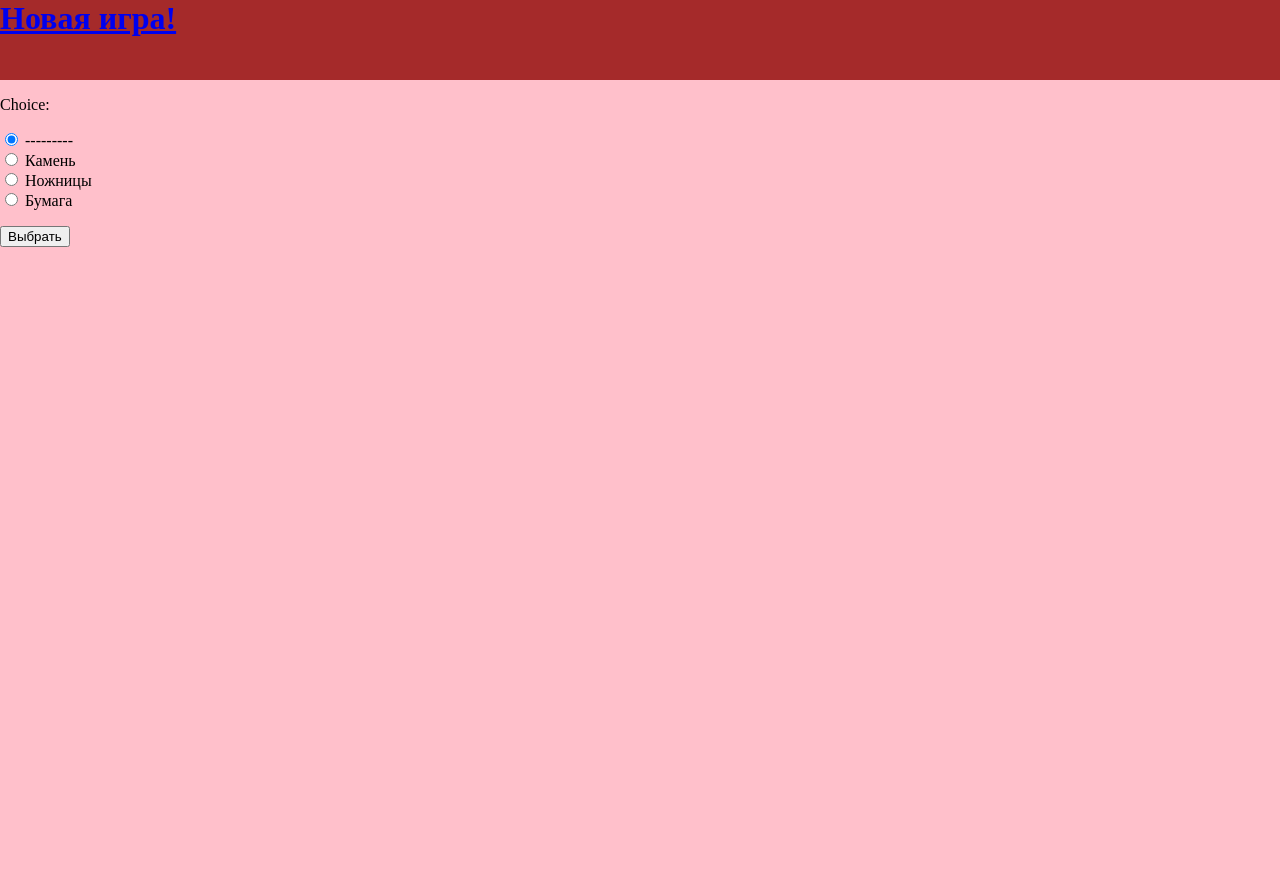
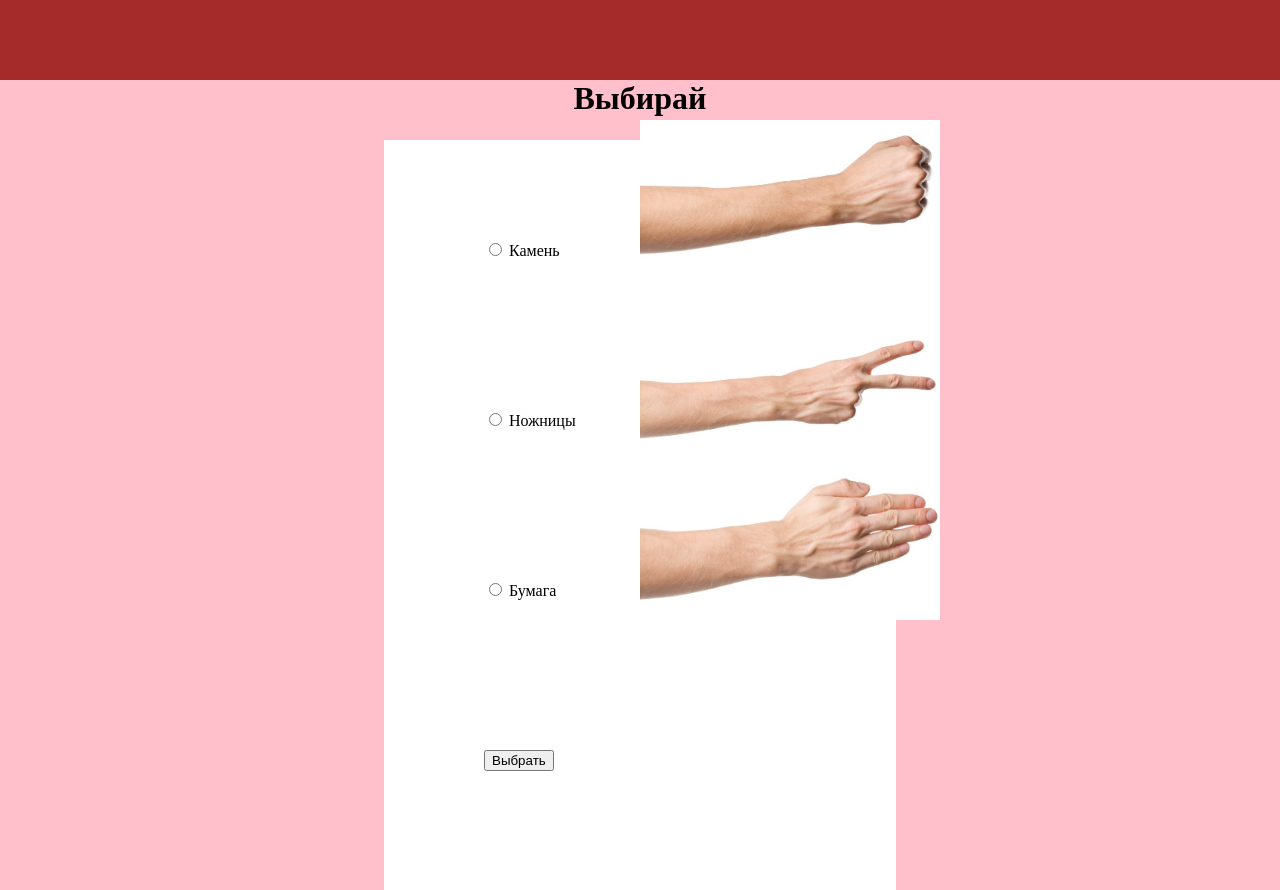
Before and after one commit to mixa-oxrannik/game2, a Django app: page /choice in a window 1280 px wide. Before the commit the page ends 247 px from the top, so only its background shows below. Run offline with Django 4.2, Linux system fonts and the light colour scheme.

Commit message:
Input possible type of images

```diff
--- a/mysite/settings.py
+++ b/mysite/settings.py
@@ -122,6 +122,9 @@ STATICFILES = [
     BASE_DIR / 'static'
 ]
 
+MEDIA_URL = '/media/'
+MEDIA_ROOT = BASE_DIR / 'media'
+
 # Default primary key field type
 # https://docs.djangoproject.com/en/4.2/ref/settings/#default-auto-field
 
--- a/mysite/urls.py
+++ b/mysite/urls.py
@@ -4,6 +4,6 @@ from stone_scissors import views
 
 urlpatterns = [
     path('admin/', admin.site.urls),
-    path('', views.first),
+    path('', views.result_game),
     path('choice', views.my_choise)
 ]
--- a/stone_scissors/forms.py
+++ b/stone_scissors/forms.py
@@ -1,10 +1,10 @@
 from django import forms
 from .models import Choice
 
-class ChoiceForm(forms.ModelForm):
-    class Meta:
-        model = Choice
-        fields = ['choice']
-        widgets = {
-            'choice': forms.RadioSelect
-        }
+class ChoiceForm(forms.Form):
+    CHOICES = [
+        ('Камень', 'Камень'),
+        ('Ножницы', 'Ножницы'),
+        ('Бумага', 'Бумага'),
+    ]
+    choice = forms.ChoiceField(choices=CHOICES, widget=forms.RadioSelect)
--- a/stone_scissors/static/css/style.css
+++ b/stone_scissors/static/css/style.css
@@ -11,3 +11,24 @@ h1, a {
   margin: 0;
   padding: 0;
 }
+
+.my-content {
+    background-color: white;
+    padding: 100px;
+    margin-top: 60px;
+    margin-left: 30%;
+    margin-right: 30%;
+    height: 550px;
+    overflow: auto;
+}
+label {
+  display: block;
+  margin-bottom: 150px;
+}
+
+#my-link {
+  color: red;
+}
+#my-link:hover {
+  color: purple;
+}
--- a/stone_scissors/templates/base.html
+++ b/stone_scissors/templates/base.html
@@ -10,7 +10,7 @@
     <header>
       <h1>
       <nav class="header">
-          <a href="/choice">Новая игра!</a>
+
       </nav>
       </h1>
     </header>
--- a/stone_scissors/templates/my_choice.html
+++ b/stone_scissors/templates/my_choice.html
@@ -1,9 +1,19 @@
 {% extends "base.html" %}
 
 {% block content %}
-  <form method="post">
+{% load static %}
+<h1 style="position: absolute; left: 50%; transform: translateX(-50%); top: 10%">Выбирай</h1>
+<form method="post" id="my-content" class="my-content">
     {% csrf_token %}
-    {{ form.as_p }}
-    <button type="submit">Выбрать</button>
-  </form>
+    {% for choice in form %}
+      {{ choice }}
+    {% endfor %}
+
+  <button type="submit" class="btn btn-primary">Выбрать</button>
+          <div style="position: absolute; top: 15%; left: 50%;">
+            <img src="{% static 'img/камень.jpg' %}" alt="photo" width="300" height="150" style="display: block;">
+            <img src="{% static 'img/ножницы.jpg' %}" alt="photo" width="300" height="200" style="display: block;">
+            <img src="{% static 'img/бумага.jpg' %}" alt="photo" width="300" height="150" style="display: block;">
+          </div>
+</form>
 {% endblock %}
--- a/stone_scissors/views.py
+++ b/stone_scissors/views.py
@@ -4,7 +4,7 @@ from .models import Choice
 from .main import game_progress
 
 
-def first(request):
+def result_game(request):
     a = Choice.objects.all()
     selected_choice = request.GET.get('selected_choice', None)
     result = game_progress(selected_choice)
```
Also changed, not shown: stone_scissors/templates/index.html (+11 -6 lines), stone_scissors/static/img/__init__.py (added), stone_scissors/static/img/бумага.jpg (added), stone_scissors/static/img/камень.jpg (added), stone_scissors/static/img/ножницы.jpg (added).
